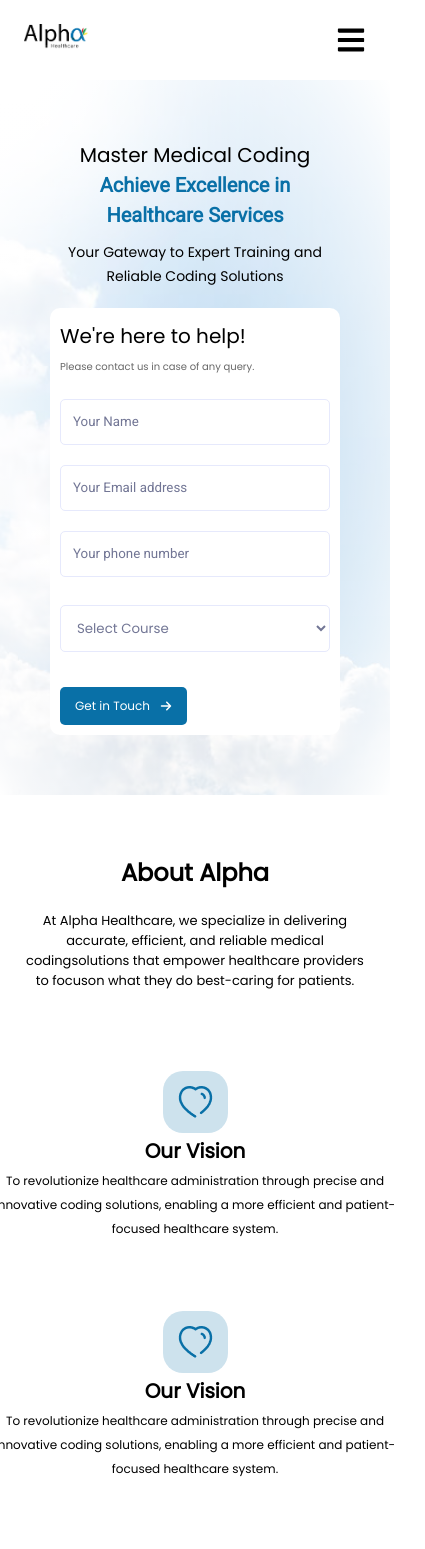
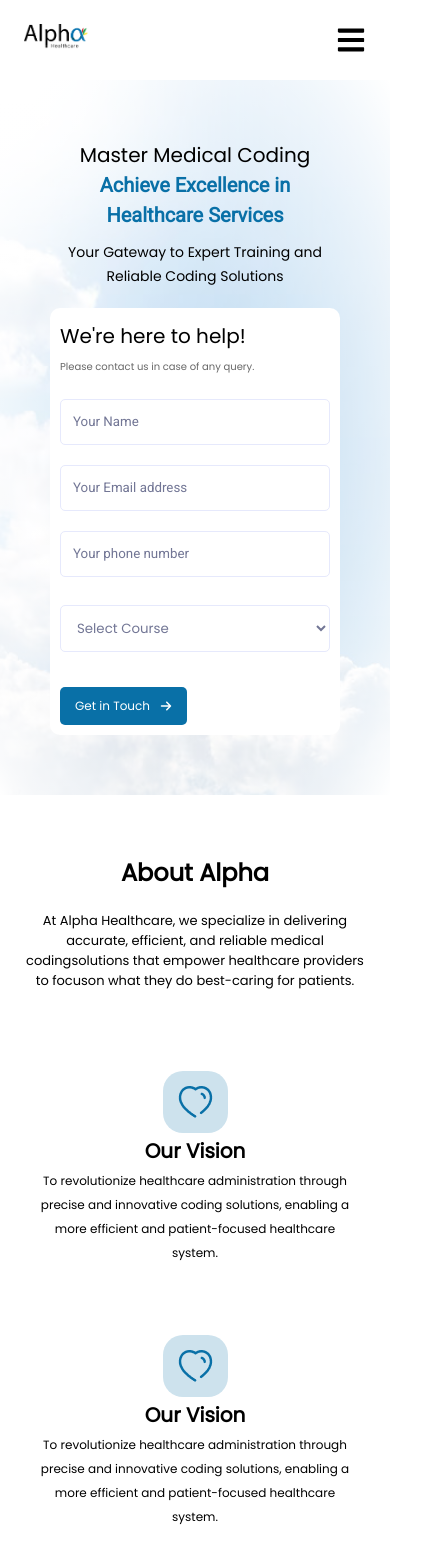
Before and after one commit to vignesh0503/alphawebsite, a React (Vite) app: page / in a window 390 px wide. Shown: the top 1549 px of the page, 425 px wide, since content can reach past the window. Built offline with nearby package versions, Linux system fonts and the light colour scheme.

Commit message:
css changes

```diff
--- a/src/App.css
+++ b/src/App.css
@@ -1385,6 +1385,9 @@ select {
     text-align: center;
     margin-top: 30px;
   }
+  .About-Card p {
+    width: 100%;
+  }
   .About-Card img {
     padding: 15px;
     margin-bottom: 0px;
```
